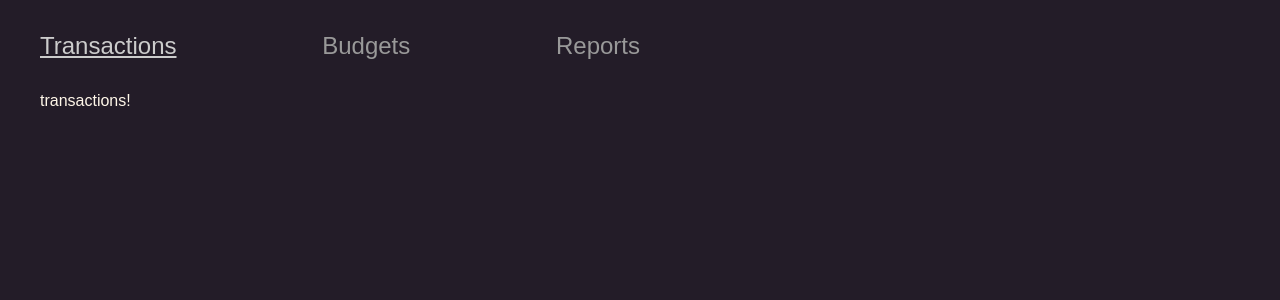
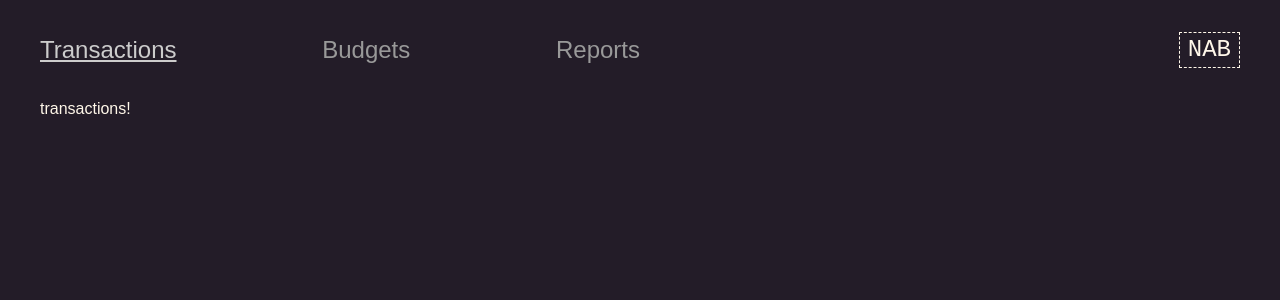
Before and after one commit to slwulf/not-another-budget-app, a React (Vite) app: page /transactions in a window 1280 px wide. Shown: the top 300 px of the page. Built offline with nearby package versions, Linux system fonts and the light colour scheme.

Commit message:
add arbitrary logo thingy

```diff
--- a/src/Components/Header/index.js
+++ b/src/Components/Header/index.js
@@ -17,6 +17,9 @@
             <NavItem key={`NavItem-${nav.to}`} {...nav} />)
         }
       </nav>
+      <div className="header-logo">
+        <span>NAB</span>
+      </div>
     </div>
   )
 }
--- a/src/Components/Header/index.scss
+++ b/src/Components/Header/index.scss
@@ -1,8 +1,11 @@
 @import '../../Style/config';
 
 .header {
+  display: flex;
   margin: 2rem 0;
   width: 100%;
+  justify-content: space-between;
+  align-items: center;
 
   .header-nav {
     display: flex;
@@ -22,4 +25,12 @@
       text-decoration: underline;
     }
   }
+
+  .header-logo {
+    border: 1px dashed currentColor;
+    font-family: monospace;
+    font-size: 1.5rem;
+    line-height: 1;
+    padding: 5px 8px;
+  }
 }
```
